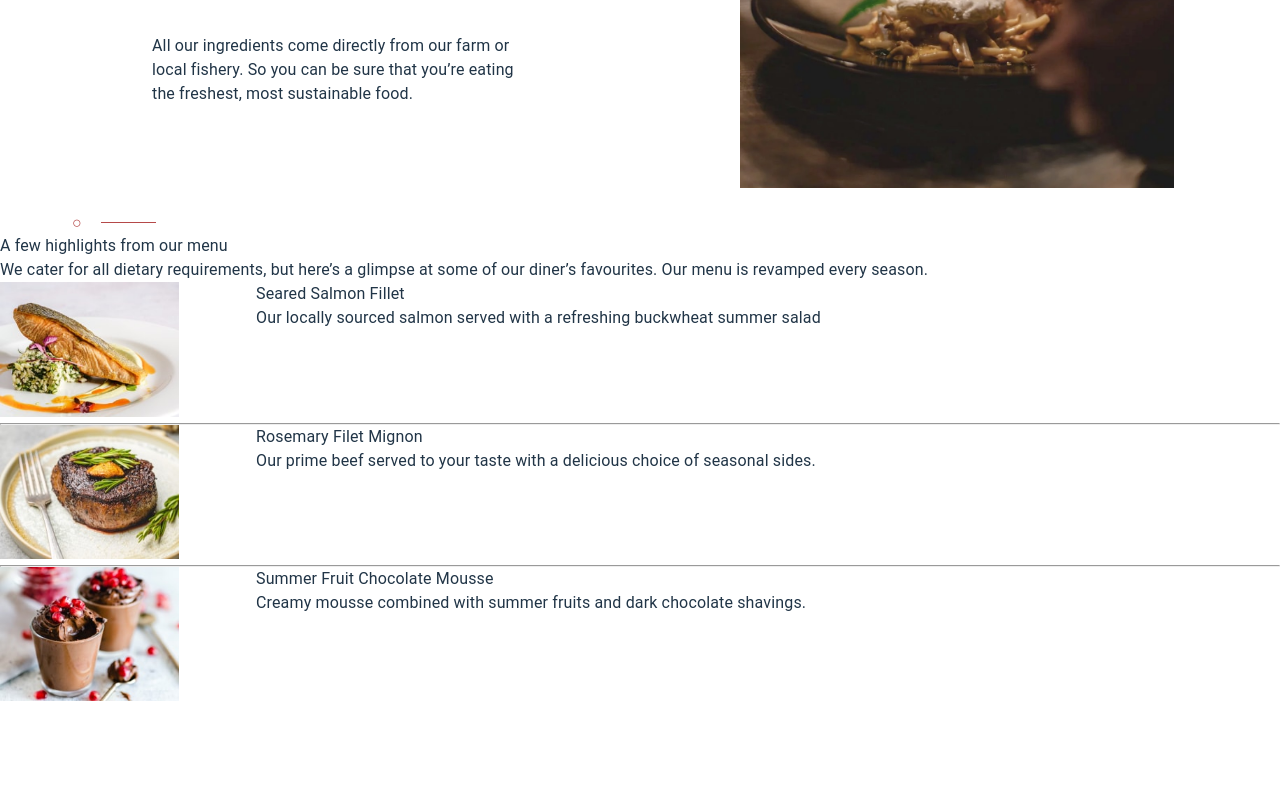
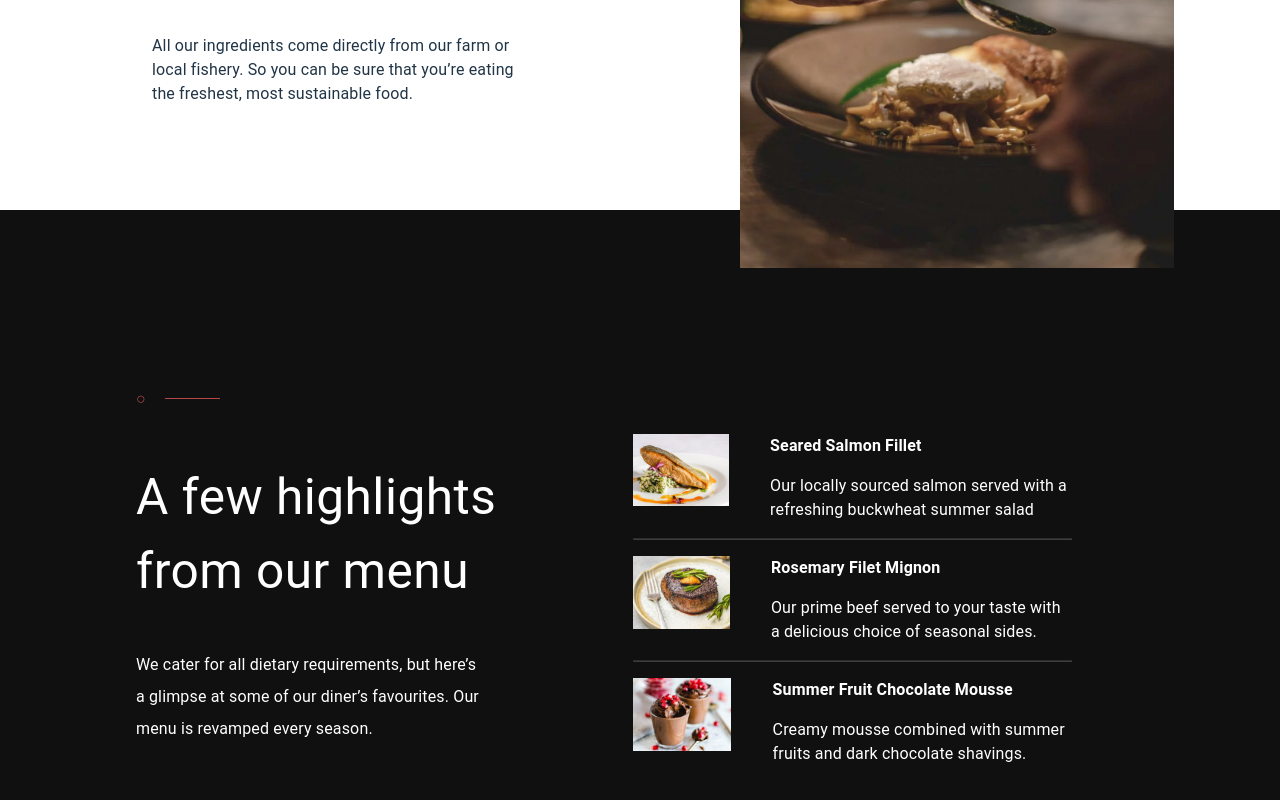
Before and after one commit to ItaloDev-Marcelo/DineRestaurant-CH-MUI-17, a React (Vite) app: page / in a window 1280 px wide. Shown: the part 1791-2591 px from the top of the page. Before the commit the page ends 2498 px from the top, so only its background shows below. Built offline with nearby package versions, Linux system fonts and the light colour scheme.

Commit message:
update files

```diff
--- a/src/App.css
+++ b/src/App.css
@@ -46,6 +46,11 @@ body
   align-items: center;
 }
 
+.line-row {
+   display: flex;
+   align-items: center;
+}
+
 .bubble {
   color: #B54949;
 }
@@ -57,7 +62,21 @@ body
   background-color: #B54949;
 }
 
+.list-info h3 {
+  font-weight: 700;
+  margin: 1em 0 ;
+}
 
+.list-info p {
+  padding: 0 2em;
+}
+
+hr {
+  align-self: center;
+  width: 75%;
+  margin: 1em 0;
+  opacity: .2;
+}
 
 
 
@@ -97,6 +116,20 @@ body
   }
 
 
+  hr {
+    align-self: center;
+    width: 100%;
+    margin: 1em 0;
+  }
+
+  .list-info h3 {
+    font-weight: 700;
+    margin: 0 0 1em 0 ;
+  }
+
+  .list-info p {
+    padding: 0 ;
+  }
 
 
   .mobile, .tablet {
--- a/src/Pages/AboutUs.jsx
+++ b/src/Pages/AboutUs.jsx
@@ -63,7 +63,7 @@ export default function AboutUs() {
               <Box className='tablet reveal'>
               <img src={FoodPlate2} alt="" />
               </Box>
-              <Box className='desktop reveal' position='relative' right='-10em'>
+              <Box className='desktop reveal' position='relative' top='5em' right='-10em'>
               <img src={FoodPlate3} alt="" />
               </Box>
           <Stack component='div' className="reveal"  margin={{xs: '1em 0', lg: '0'}} maxWidth='500px'>
--- a/src/Pages/MenuSection.jsx
+++ b/src/Pages/MenuSection.jsx
@@ -1,4 +1,6 @@
 import { Box, Stack, Typography } from "@mui/material";
+import ScrollReveal from "scrollreveal";
+import { useEffect } from "react";
 
 import Salmon0 from '../assets/images/homepage/salmon-mobile@2x.jpg';
 import Salmon1 from '../assets/images/homepage/salmon-desktop-tablet@2x.jpg';
@@ -9,23 +11,45 @@ import Beef1 from '../assets/images/homepage/beef-desktop-tablet@2x.jpg';
 import Snack0 from '../assets/images/homepage/chocolate-mobile@2x.jpg';
 import Snack1 from '../assets/images/homepage/chocolate-desktop-tablet@2x.jpg';
 
+
+
 export default function MenuSection() {
+
+      useEffect(() => {
+        ScrollReveal().reveal(".revealLeft", {
+          distance: "5px",
+          duration: 1000,
+          easing: "ease-in-out",
+          origin: "left",
+          reset: true, // Se quiser que a animação ocorra toda vez que o elemento entrar na tela
+        });
+
+        ScrollReveal().reveal(".revealRight", {
+            distance: "5px",
+            duration: 2000,
+            easing: "ease-in-out",
+            origin: "right",
+            reset: true, // Se quiser que a animação ocorra toda vez que o elemento entrar na tela
+          });
+       }, [])
+
+
     return (
-        <Stack>
-            <Stack className='menuHeader--info'>
-                <Box className='line-image'>
+        <Stack display='flex' flexDirection={{xs: 'column', lg: 'row'}} sx={{background: '  #101010;',color: 'white', justifyContent: 'center', padding: {xs: '4em 1em', lg:  '10em 7em'}}}>
+            <Stack className='menuHeader--info revealLeft' textAlign={{xs: 'center', lg: 'left'}} padding='1em 1.5em' >
+                <Box className='line-row'>
                     <Box className='bubble'>○</Box>
                     <Box className='line'></Box>
                 </Box>
-                <Typography component='h2' >A few highlights from our menu</Typography>
-                <Typography component='p'  >We cater for all dietary requirements, but here’s a glimpse at some of our diner’s favourites.
+                <Typography component='h2' fontSize={{xs:'2em', lg: '3.1em'}} margin='1em 0 .5em 0' >A few highlights from our menu</Typography>
+                <Typography component='p' margin='1em 0 4em 0' maxWidth={{lg: '350px'}} lineHeight={{lg: '2em'}} >We cater for all dietary requirements, but here’s a glimpse at some of our diner’s favourites.
                     Our menu is revamped every season.</Typography>
 
             </Stack>
 
 
-            <Stack className="foodList">
-                <Box sx={{ display: 'flex', flexDirection: 'row' }}>
+            <Stack className="foodList" padding={{lg: '4em 6em'}} display='flex' flexDirection='column'>
+                <Box className='revealRight' sx={{ display: 'flex', flexDirection: {xs: 'column', lg: 'row'}, textAlign: {xs: 'center', lg: 'left'} }}>
                     <Box className='image-container'>
                         <Box className='mobile'>
                             <img src={Salmon0} alt="" />
@@ -41,7 +65,7 @@ export default function MenuSection() {
                     </Box>
                 </Box>
                 <hr />
-                <Box sx={{ display: 'flex', flexDirection: 'row' }}>
+                <Box className='revealRight' sx={{ display: 'flex',  flexDirection: {xs: 'column', lg: 'row'}, textAlign: {xs: 'center', lg: 'left'} }}>
                 <Box className='image-container'>
                         <Box className='mobile'>
                             <img src={Beef0} alt="" />
@@ -57,7 +81,7 @@ export default function MenuSection() {
                     </Box>
                 </Box>
                 <hr />
-                <Box sx={{ display: 'flex', flexDirection: 'row' }}>
+                <Box className='revealRight' sx={{ display: 'flex', flexDirection: {xs: 'column', lg: 'row'},textAlign: {xs: 'center', lg: 'left'}  }}>
                 <Box className='image-container'>
                         <Box className='mobile'>
                             <img src={ Snack0} alt="" />
```
